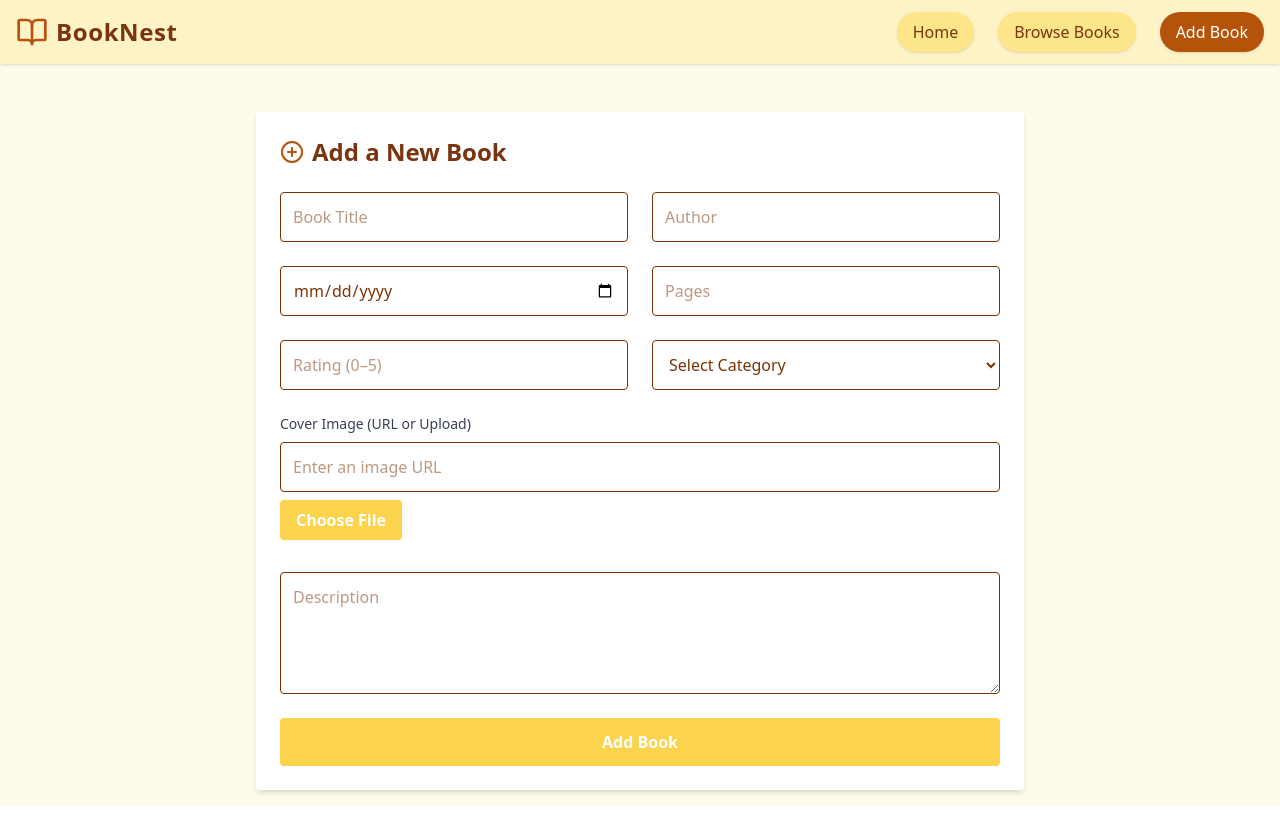
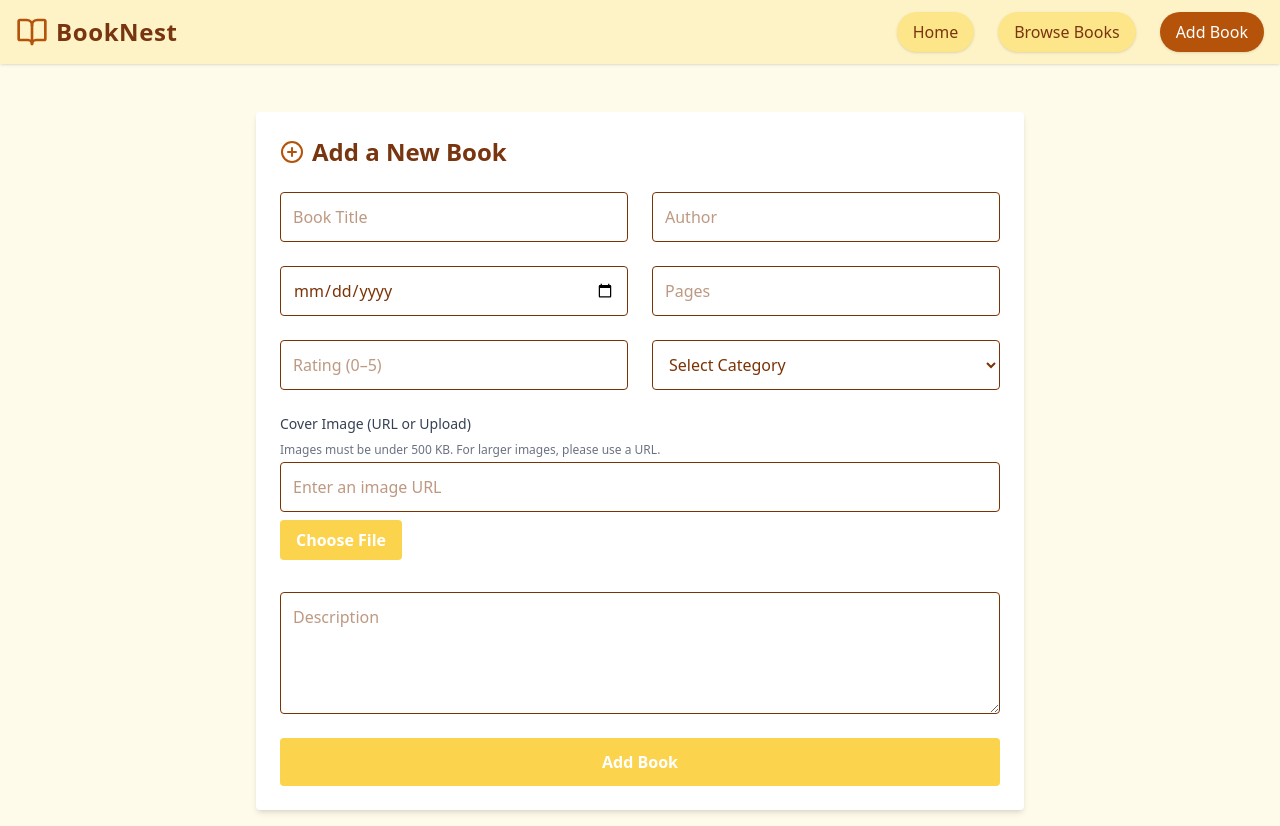
Before and after one commit to Rawat107/Online-Library-System, a React (Vite) app in the folder Online-library-system/: page /add-book in a window 1280 px wide. Built offline with nearby package versions, Linux system fonts and the light colour scheme.

Commit message:
Completed

```diff
--- a/Online-library-system/src/pages/AddBook.jsx
+++ b/Online-library-system/src/pages/AddBook.jsx
@@ -4,6 +4,8 @@ import { useNavigate } from "react-router-dom";
 import { PlusCircle } from "lucide-react";
 import { addBook } from "../redux/booksSlice";
 import categories from "../utils/categories";
+
+const MAX_IMAGE_SIZE = 500 * 1024;
 
 const AddBook = () => {
     const dispatch = useDispatch();
@@ -21,6 +23,7 @@ const AddBook = () => {
     });
 
     const [error, setError] = useState('');
+    const [imageError, setImageError] = useState('');
 
     const handleChange = (e) => {
         setForm({ ...form, [e.target.name]: e.target.value });
@@ -29,9 +32,16 @@ const AddBook = () => {
     const handleImageUpload = (e) => {
         const file = e.target.files[0];
         if (file) {
+            // Check image size
+            if (file.size > MAX_IMAGE_SIZE) {
+                setImageError("Image too large. Please use an image smaller than 500 KB or provide a URL.");
+                return;
+            }
+
             const reader = new FileReader();
             reader.onloadend = () => {
                 setForm(prev => ({ ...prev, coverImage: reader.result }));
+                setImageError('');
             };
             reader.readAsDataURL(file);
         }
@@ -48,6 +58,12 @@ const AddBook = () => {
             setError("All fields are required.");
             return;
         }
+
+        if (form.rating > 5 || form.rating < 0) {
+            setError("Rating must be between 0 and 5.");
+            return;
+        }
+
 
         const newBook = {
             ...form,
@@ -89,7 +105,7 @@ const AddBook = () => {
                 <input
                     type="date"
                     name="publishDate"
-                    className="border p-3 rounded"
+                    className="border p-3 rounded cursor-poi"
                     value={form.publishDate}
                     onChange={handleChange}
                 />
@@ -109,6 +125,8 @@ const AddBook = () => {
                     className="border p-3 rounded"
                     value={form.rating}
                     onChange={handleChange}
+                    min="0"
+                    max="5"
                 />
 
                 {/* Category Dropdown */}
@@ -131,6 +149,9 @@ const AddBook = () => {
                     <label className="block text-sm font-medium text-gray-700">
                         Cover Image (URL or Upload)
                     </label>
+                    <p className="text-xs text-gray-500 mb-1">
+                        Images must be under 500 KB. For larger images, please use a URL.
+                    </p>
                     <input
                         type="url"
                         name="coverImage"
@@ -152,7 +173,12 @@ const AddBook = () => {
                         className="hidden"
                         onChange={handleImageUpload}
                     />
-                    {form.coverImage && (
+
+                    {imageError && (
+                        <p className="text-sm text-red-600">{imageError}</p>
+                    )}
+
+                    {form.coverImage && !imageError && (
                         <img
                             src={form.coverImage}
                             alt="Preview"
@@ -160,6 +186,7 @@ const AddBook = () => {
                         />
                     )}
                 </div>
+
 
                 {/* Description */}
                 <textarea
```
